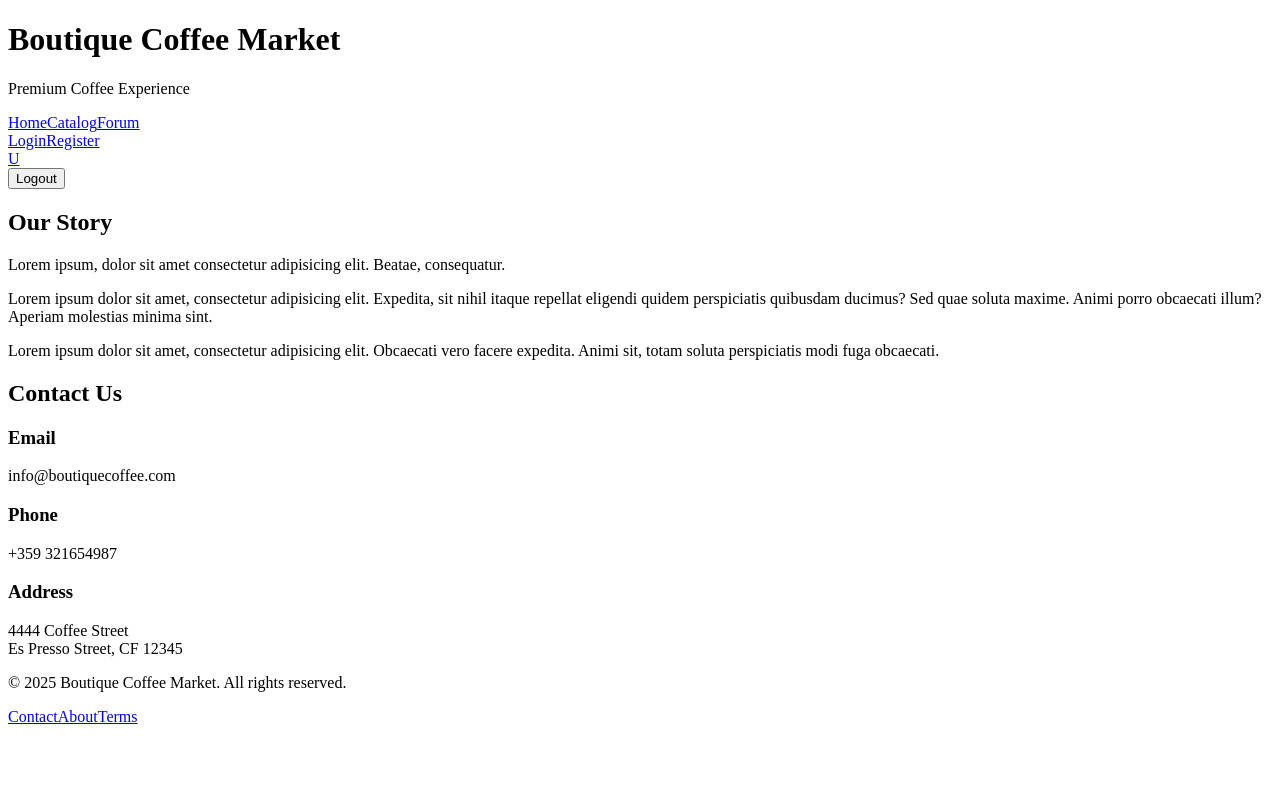
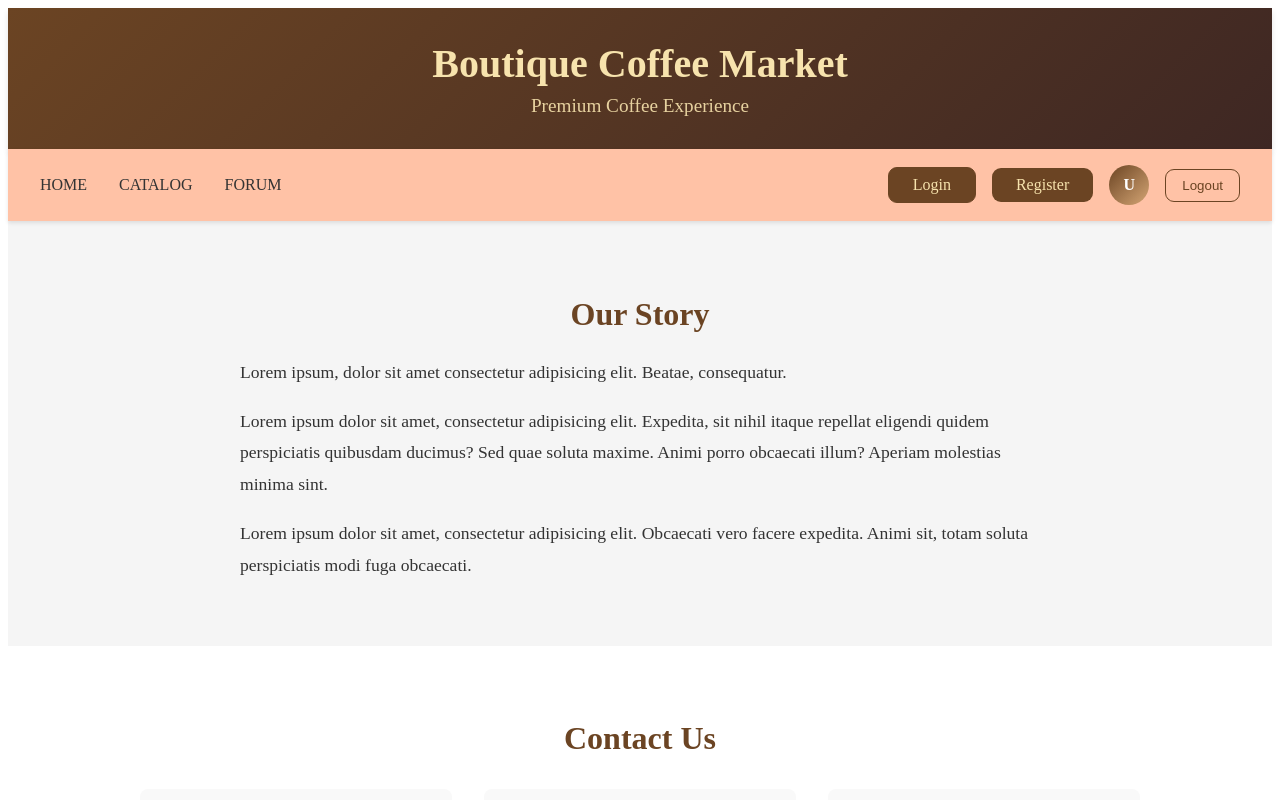
Before and after one commit to Nikoloff10/React-SoftUni-Project, a React (Vite) app: page / in a window 1280 px wide. Shown: the top 800 px of the page. Built offline with nearby package versions, Linux system fonts and the light colour scheme.

Commit message:
added basic styling to the home page components

```diff
--- a/src/components/Contacts.jsx
+++ b/src/components/Contacts.jsx
@@ -1,3 +1,5 @@
+import "../styles/Contacts.css";
+
 const Contacts = () => {
   return (
     <section className="contacts-section">
--- a/src/components/Footer.jsx
+++ b/src/components/Footer.jsx
@@ -1,3 +1,5 @@
+import "../styles/Footer.css";
+
 const Footer = () => {
   return (
     <footer className="footer">
--- a/src/components/Header.jsx
+++ b/src/components/Header.jsx
@@ -1,3 +1,5 @@
+import "../styles/Header.css";
+
 const Header = () => {
   return (
     <header className="header">
--- a/src/components/HistoryOfCompany.jsx
+++ b/src/components/HistoryOfCompany.jsx
@@ -1,3 +1,5 @@
+import "../styles/HistoryOfCompany.css";
+
 const HistoryOfCompany = () => {
   return (
     <section className="history-section">
--- a/src/components/NavBar.jsx
+++ b/src/components/NavBar.jsx
@@ -1,11 +1,13 @@
+import "../styles/NavBar.css";
+
 const NavBar = () => {
   return (
     <nav className="navbar">
       <div className="navbar-content">
         <div className="navbar-links">
-          <a href="/">Home</a>
-          <a href="/catalog">Catalog</a>
-          <a href="/forum">Forum</a>
+          <a href="/">HOME</a>
+          <a href="/catalog">CATALOG</a>
+          <a href="/forum">FORUM</a>
         </div>
 
         <div className="navbar-auth">
--- /dev/null
+++ b/src/styles/Contacts.css
@@ -0,0 +1,39 @@
+.contacts-section {
+  padding: 3rem 1rem;
+  background-color: white;
+}
+
+.contacts-content {
+  max-width: 1000px;
+  margin: 0 auto;
+}
+
+.contacts-content h2 {
+  color: #6B4423;
+  font-size: 2rem;
+  margin-bottom: 2rem;
+  text-align: center;
+}
+
+.contact-info {
+  display: grid;
+  grid-template-columns: repeat(auto-fit, minmax(250px, 1fr));
+  gap: 2rem;
+}
+
+.contact-item {
+  text-align: center;
+  padding: 1.5rem;
+  background-color: #f9f9f9;
+  border-radius: 8px;
+}
+
+.contact-item h3 {
+  color: #6B4423;
+  margin-bottom: 0.5rem;
+}
+
+.contact-item p {
+  color: #666;
+  line-height: 1.6;
+}
--- /dev/null
+++ b/src/styles/Footer.css
@@ -0,0 +1,32 @@
+.footer {
+  background: linear-gradient(135deg, #6B4423 0%, #3E2723 100%);
+  color: rgb(247, 227, 173);
+  padding: 2rem 1rem;
+  margin-top: auto;
+}
+
+.footer-content {
+  max-width: 1200px;
+  margin: 0 auto;
+  text-align: center;
+}
+
+.footer-content p {
+  margin: 0 0 1rem 0;
+}
+
+.footer-links {
+  display: flex;
+  justify-content: center;
+  gap: 2rem;
+}
+
+.footer-links a {
+  color: rgb(247, 227, 173);
+  text-decoration: none;
+  transition: color 0.3s;
+}
+
+.footer-links a:hover {
+  color: #D4A574;
+}
--- /dev/null
+++ b/src/styles/Header.css
@@ -0,0 +1,24 @@
+.header {
+  background: linear-gradient(135deg, #6B4423 0%, #3E2723 100%);
+  color: rgb(247, 227, 173);
+  padding: 2rem 1rem;
+  text-align: center;
+  box-shadow: 0 4px 6px rgba(0, 0, 0, 0.1);
+}
+
+.header-content {
+  max-width: 1200px;
+  margin: 0 auto;
+}
+
+.header-title {
+  font-size: 2.5rem;
+  margin: 0;
+  font-weight: 700;
+}
+
+.header-tagline {
+  font-size: 1.2rem;
+  margin: 0.5rem 0 0 0;
+  opacity: 0.9;
+}
--- /dev/null
+++ b/src/styles/HistoryOfCompany.css
@@ -0,0 +1,23 @@
+.history-section {
+  padding: 3rem 1rem;
+  background-color: #f5f5f5;
+}
+
+.history-content {
+  max-width: 800px;
+  margin: 0 auto;
+}
+
+.history-content h2 {
+  color: #6B4423;
+  font-size: 2rem;
+  margin-bottom: 1.5rem;
+  text-align: center;
+}
+
+.history-text p {
+  line-height: 1.8;
+  color: #333;
+  margin-bottom: 1rem;
+  font-size: 1.1rem;
+}
--- /dev/null
+++ b/src/styles/NavBar.css
@@ -0,0 +1,112 @@
+.navbar {
+  background-color: #ffc2a6;
+  box-shadow: 0 2px 4px rgba(0, 0, 0, 0.1);
+  padding: 1rem;
+  position: sticky;
+  top: 0;
+  z-index: 100;
+}
+
+.navbar-content {
+  max-width: 1200px;
+  margin: 0 auto;
+  display: flex;
+  justify-content: space-between;
+  align-items: center;
+}
+
+.navbar-links {
+  display: flex;
+  gap: 2rem;
+}
+
+.navbar-links a {
+  color: #333;
+  text-decoration: none;
+  font-weight: 500;
+  transition: color 0.3s;
+}
+
+.navbar-links a:hover {
+  color: rgb(148, 126, 66);
+  text-decoration: none;
+  transition: color 0.3s;
+}
+
+
+.navbar-auth {
+  display: flex;
+  gap: 1rem;
+  align-items: center;
+}
+
+.btn-login,
+.btn-register {
+  padding: 0.5rem 1.5rem;
+  border-radius: 9px;
+  text-decoration: none;
+  font-weight: 500;
+  transition: all 0.3s;
+  background-color: #6B4423;
+  color: rgb(247, 227, 173);
+}
+
+.btn-login {
+  color: rgb(247, 227, 173);
+  border: 1px solid #6B4423;
+}
+
+.btn-login:hover {
+  background-color: #563619;
+  color: white;
+}
+
+
+.btn-register:hover {
+  background-color: #563619;
+  color: white;
+}
+
+.user-profile {
+  text-decoration: none;
+}
+
+.user-icon-placeholder {
+  width: 40px;
+  height: 40px;
+  border-radius: 50%;
+  background: linear-gradient(135deg, #6B4423, #D4A574);
+  display: flex;
+  align-items: center;
+  justify-content: center;
+  color: white;
+  font-weight: 600;
+  cursor: pointer;
+  transition: transform 0.3s;
+}
+
+.user-icon-placeholder:hover {
+  transform: scale(1.1);
+}
+
+.user-menu {
+  display: flex;
+  align-items: center;
+  gap: 1rem;
+}
+
+.btn-logout {
+  padding: 0.5rem 1rem;
+  border-radius: 9px;
+  border: 1px solid #6B4423;
+  background-color: transparent;
+  color: #6B4423;
+  font-weight: 500;
+  cursor: pointer;
+  transition: all 0.3s;
+}
+
+.btn-logout:hover {
+  background-color: #dd324f;
+  color: rgb(148, 126, 66);
+}
```
